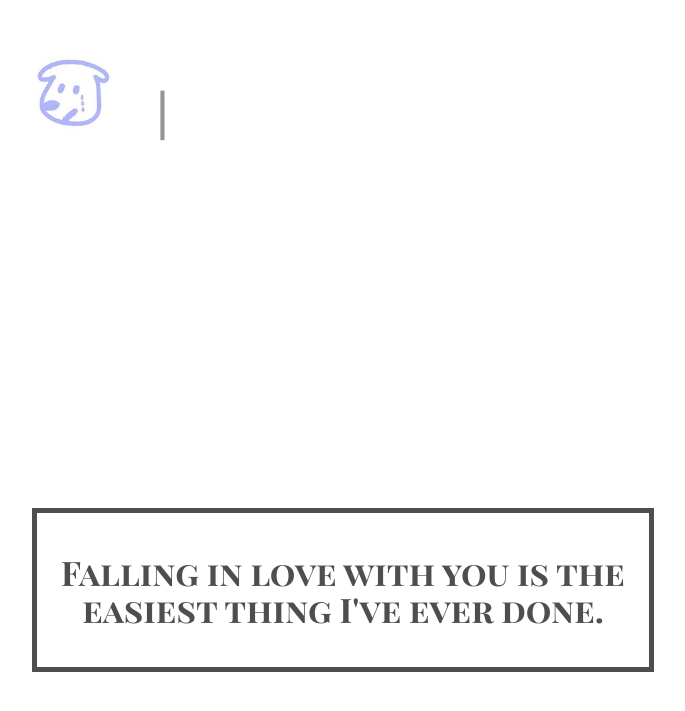
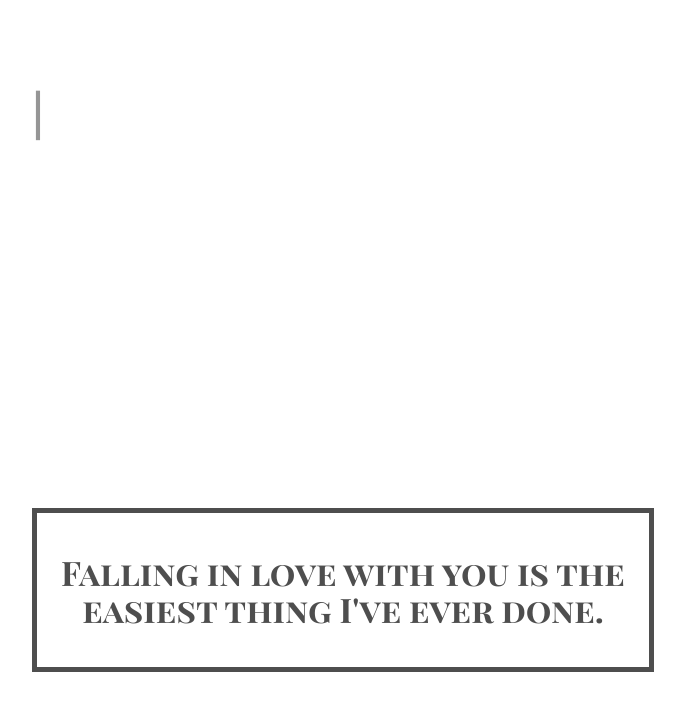
Before and after one commit to Tempoit/tempoit.github.io, a plain HTML site: page index.html in a window 1280 px wide. Shown: the part 125-836 px from the top of the page, without its empty margins (297-982 px from the left). Drawn offline with Linux system fonts and the light colour scheme.

Commit message:
Update index.html

```diff
--- a/index.html
+++ b/index.html
@@ -44,7 +44,7 @@
 		<p></p>
 		<div class="units-row units-split wrap">
 			<div class="unit-20">
-				<img src="img/ava.jpg" alt="Avatar">
+
 			</div>
 			<div class="unit-80">
 				<h1><br><span id="typed"></span></h1>
```
